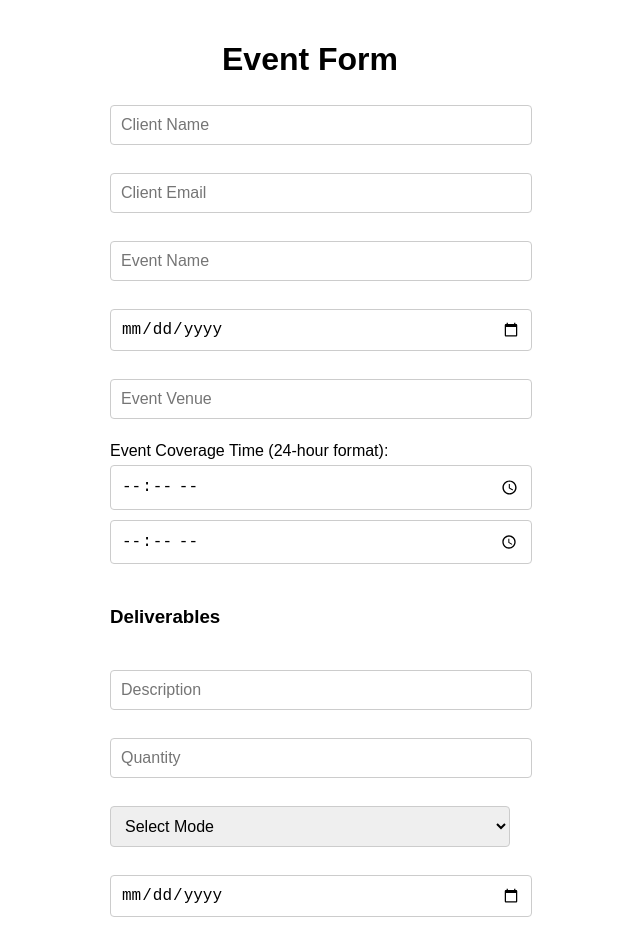
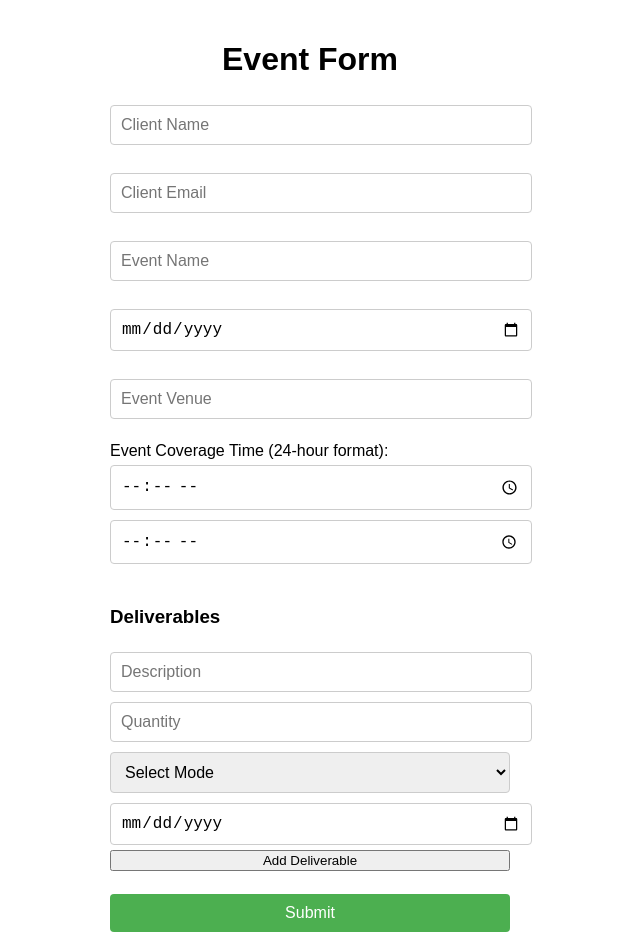
Before and after one commit to viggneshvn/rds_contracts_ui, a React (Create React App) app: page / in a window 1280 px wide. Shown: the top 938 px of the page, without its empty margins (330-970 px from the left). Built offline with nearby package versions, Linux system fonts and the light colour scheme.

Commit message:
multiple deliverables

```diff
--- a/src/App.js
+++ b/src/App.js
@@ -11,16 +11,37 @@ function App() {
     eventVenue: '',
     eventStartTime: '',
     eventEndTime: '',
-    deliverableDescription: '',
-    deliverableQuantity: '',
-    deliverableMode: '',
-    deliverableDeliveryDate: '',
   });
 
-  const [showDeliverable, setShowDeliverable] = useState(false);
+  const [deliverables, setDeliverables] = useState([
+    {
+      description: '',
+      quantity: '',
+      mode: '',
+      deliveryDate: '',
+    },
+  ]);
 
   const handleChange = (e) => {
     setFormData({ ...formData, [e.target.name]: e.target.value });
+  };
+
+  const handleDeliverableChange = (index, key, value) => {
+    const newDeliverables = [...deliverables];
+    newDeliverables[index][key] = value;
+    setDeliverables(newDeliverables);
+  };
+
+  const addDeliverable = () => {
+    setDeliverables([
+      ...deliverables,
+      {
+        description: '',
+        quantity: '',
+        mode: '',
+        deliveryDate: '',
+      },
+    ]);
   };
 
   const handleSubmit = async (e) => {
@@ -33,8 +54,13 @@ function App() {
       return;
     }
 
+    const data = {
+      ...formData,
+      deliverables,
+    };
+
     try {
-      const response = await axios.post('https://your-api-endpoint', formData);
+      const response = await axios.post('https://your-api-endpoint', data);
       console.log(response);
     } catch (error) {
       console.error(error);
@@ -116,30 +142,40 @@ function App() {
         </label>
         <br />
         <h3>Deliverables</h3>
-        <br />
+        {deliverables.map((deliverable, index) => (
+          <div key={index}>
             <input
               type="text"
-              name="deliverableDescription"
+              name="description"
               placeholder="Description"
-              value={formData.deliverableDescription}
-              onChange={handleChange}
+              value={deliverable.description}
+              onChange={(e) =>
+                handleDeliverableChange(index, 'description', e.target.value)
+              }
               className="input"
+              required
             />
             <br />
             <input
               type="text"
-              name="deliverableQuantity"
+              name="quantity"
               placeholder="Quantity"
-              value={formData.deliverableQuantity}
-              onChange={handleChange}
+              value={deliverable.quantity}
+              onChange={(e) =>
+                handleDeliverableChange(index, 'quantity', e.target.value)
+              }
               className="input"
+              required
             />
             <br />
             <select
-              name="deliverableMode"
-              value={formData.deliverableMode}
-              onChange={handleChange}
+              name="mode"
+              value={deliverable.mode}
+              onChange={(e) =>
+                handleDeliverableChange(index, 'mode', e.target.value)
+              }
               className="input"
+              required
             >
               <option value="">Select Mode</option>
               <option value="Web Link">Web Link</option>
@@ -153,68 +189,28 @@ function App() {
             <br />
             <input
               type="date"
-              name="deliverableDeliveryDate"
-              value={formData.deliverableDeliveryDate}
-              onChange={handleChange}
+              name="deliveryDate"
+              value={deliverable.deliveryDate}
+              onChange={(e) =>
+                handleDeliverableChange(index, 'deliveryDate', e.target.value)
+              }
               className="input"
+              required
             />
             <br />
-        {!showDeliverable && (
+          </div>
+        ))}
         <button
           type="button"
           className="add-deliverable-button"
-            onClick={() => setShowDeliverable(true)}
+          onClick={addDeliverable}
         >
-            Add More Deliverables
+          Add Deliverable
         </button>
-        )}
-        {showDeliverable && (
-          <>
-            <input
-              type="text"
-              name="deliverableDescription"
-              placeholder="Description"
-              value={formData.deliverableDescription}
-              onChange={handleChange}
-              className="input"
-            />
         <br />
-            <input
-              type="text"
-              name="deliverableQuantity"
-              placeholder="Quantity"
-              value={formData.deliverableQuantity}
-              onChange={handleChange}
-              className="input"
-            />
-            <br />
-            <select
-              name="deliverableMode"
-              value={formData.deliverableMode}
-              onChange={handleChange}
-              className="input"
-            >
-              <option value="">Select Mode</option>
-              <option value="Web Link">Web Link</option>
-              <option value="Hard disk (To be provided by Client)">
-                Hard disk (To be provided by Client)
-              </option>
-              <option value="Hard disk (To be bought by RDS for Client)">
-                Hard disk (To be bought by RDS for Client)
-              </option>
-            </select>
-            <br />
-            <input
-              type="date"
-              name="deliverableDeliveryDate"
-              value={formData.deliverableDeliveryDate}
-              onChange={handleChange}
-              className="input"
-            />
-            <br />
-          </>
-        )}
-        <button type="submit" className="submit-button">Submit</button>
+        <button type="submit" className="submit-button">
+          Submit
+        </button>
       </form>
     </div>
   );
```
Lines whose indentation alone changed are shown as unchanged.
